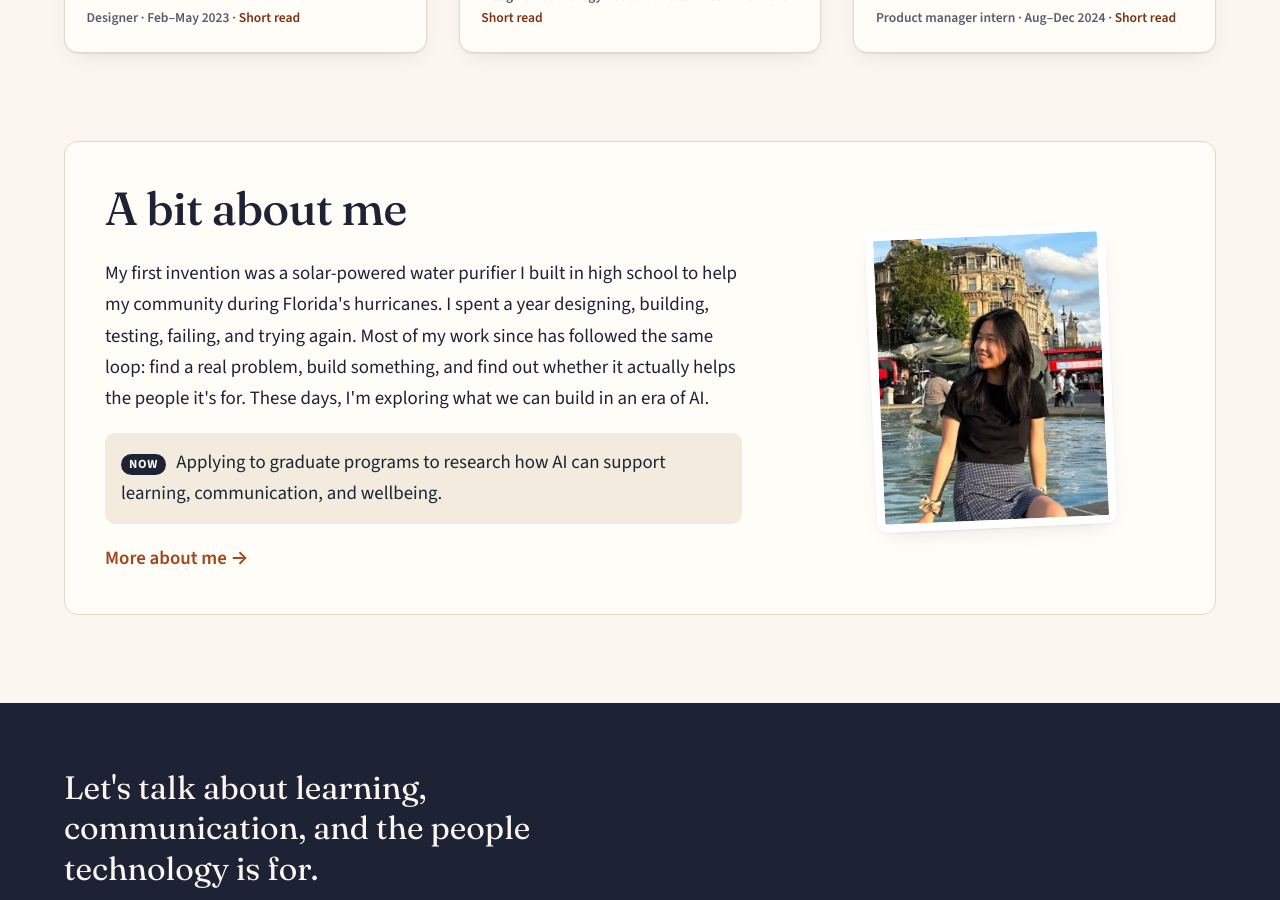
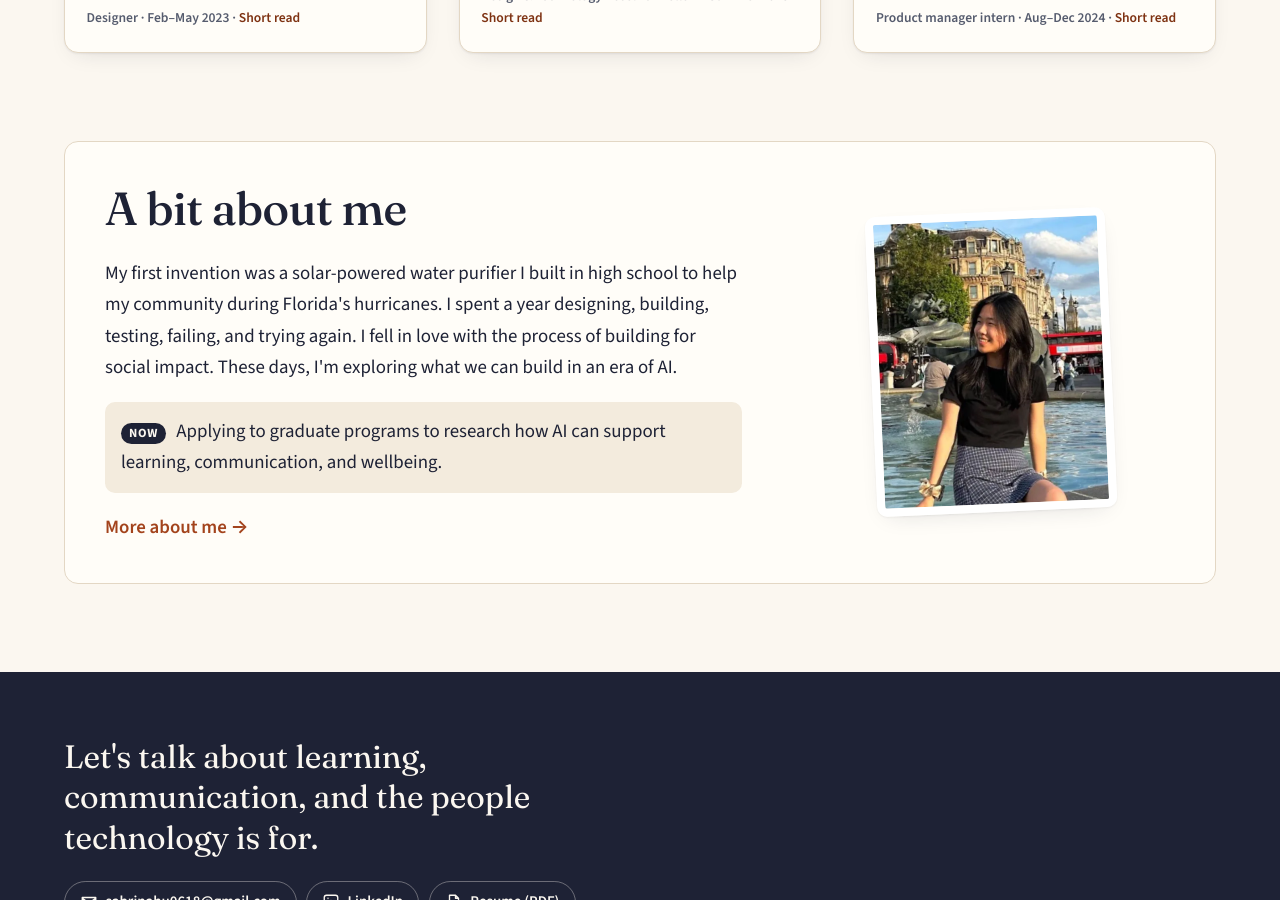
Before and after one commit to sabrinahu618/portfolio, a Jekyll site: the page built from index.html, in a window 1280 px wide and 900 px high, scrolled down 2565 px. Built offline with Jekyll 4.4.1, drawn with Linux system fonts in a browser that asks for light colours.

Commit message:
Homepage: use Sabrina's wording for the about-me paragraph
Co-Authored-By: Claude Opus 5.5 <noreply@anthropic.com>
Claude-Session: https://claude.ai/code/session_01HybnYJGYPLDq5hkAYptQSd

```diff
--- a/index.html
+++ b/index.html
@@ -51,7 +51,7 @@ body_class: home
   <div class="home-about__inner">
     <div class="prose-width">
     <h2 id="home-about-title" class="section-title">A bit about me</h2>
-    <p>My first invention was a solar-powered water purifier I built in high school to help my community during Florida's hurricanes. I spent a year designing, building, testing, failing, and trying again. Most of my work since has followed the same loop: find a real problem, build something, and find out whether it actually helps the people it's for. These days, I'm exploring what we can build in an era of AI.</p>
+    <p>My first invention was a solar-powered water purifier I built in high school to help my community during Florida's hurricanes. I spent a year designing, building, testing, failing, and trying again. I fell in love with the process of building for social impact. These days, I'm exploring what we can build in an era of AI.</p>
     <p class="now"><span class="now__label">Now</span> {{ p.now }}</p>
     <a class="arrow-link" href="{{ '/about/' | relative_url }}">More about me <span aria-hidden="true">→</span></a>
     </div>
```
